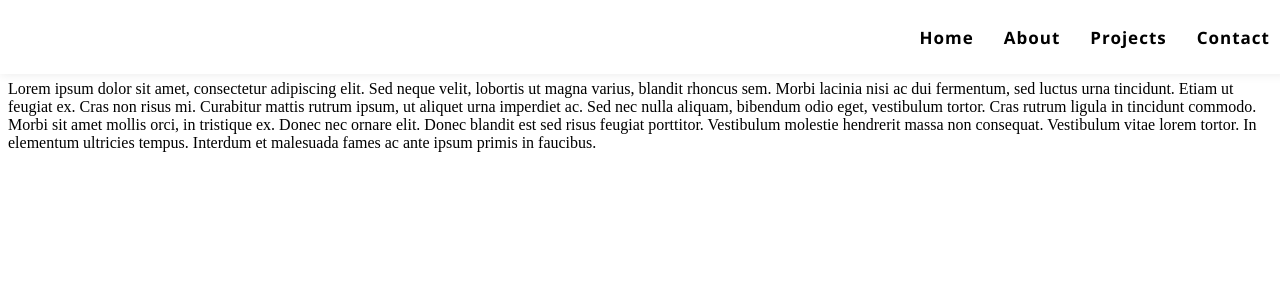
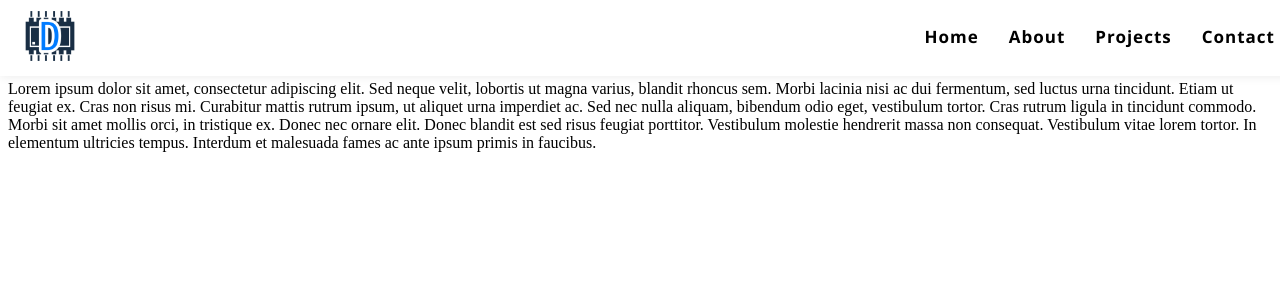
Before and after one commit to DiogoS77/Diogo-Portfolio, a React (Create React App) app: page / in a window 1280 px wide. Shown: the top 300 px of the page. Built offline with nearby package versions, Linux system fonts and the light colour scheme.

Commit message:
logo added to navbar

```diff
--- a/src/components/NavTabs.js
+++ b/src/components/NavTabs.js
@@ -1,8 +1,13 @@
 import React from "react";
 import "../css/NavTabs.css";
+import Logo from "../images/D-logo.png";
 
 function NavTabs({currentPage, handlePageChange}) {
   return (
+    <nav className="navbar">
+      <div className="logo">
+        <img src={Logo} alt="Logo" />
+      </div>
       <ul className="nav nav-tabs">
         <li className="nav-item">
           <a
@@ -37,12 +42,15 @@ function NavTabs({currentPage, handlePageChange}) {
           <a
             href="#contact"
             onClick={() => handlePageChange("Contact")}
-          className={currentPage === "Contact" ? "nav-link active" : "nav-link"}
+            className={
+              currentPage === "Contact" ? "nav-link active" : "nav-link"
+            }
           >
             Contact
           </a>
         </li>
       </ul>
+    </nav>
   );
 }
 
--- a/src/css/NavTabs.css
+++ b/src/css/NavTabs.css
@@ -1,23 +1,32 @@
 /* NavTabs.css */
 
-.nav-tabs {
+.navbar {
   display: flex;
-  list-style: none;
-  padding: 5px;
-  margin: 0;
+  align-items: center; /* Align items vertically */
+  justify-content: space-between; /* Distribute items horizontally */
+  padding: 10px;
   background-color: #fff;
   box-shadow: 0 0 10px rgba(0, 0, 0, 0.09);
-  font-size: 1.7rem;
   position: fixed;
   top: 0;
   left: 0;
   width: 100%;
   z-index: 200;
-  justify-content: flex-end;
+}
+
+.logo img {
+  height: 50px; /* Set the height of the logo */
+  width: auto; /* Maintain aspect ratio */
+}
+
+.nav-tabs {
+  display: flex;
+  list-style: none;
+  margin: 0;
 }
 
 .nav-item {
-  padding: 15px 15px;
+  padding: 15px;
   border-bottom: 3px solid transparent;
   transition: border-color 0.3s ease;
 }
```
Also changed, not shown: src/images/D-logo.png (added). Lines whose indentation alone changed are shown as unchanged.
